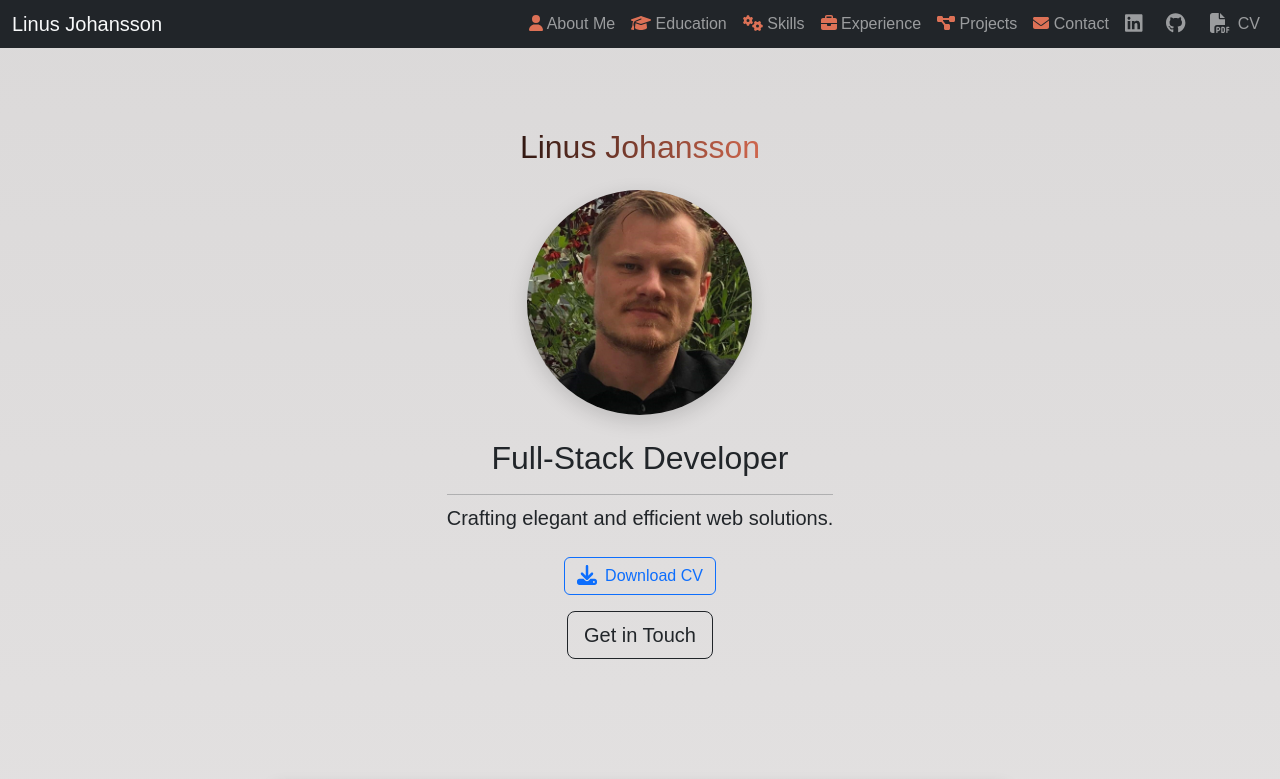
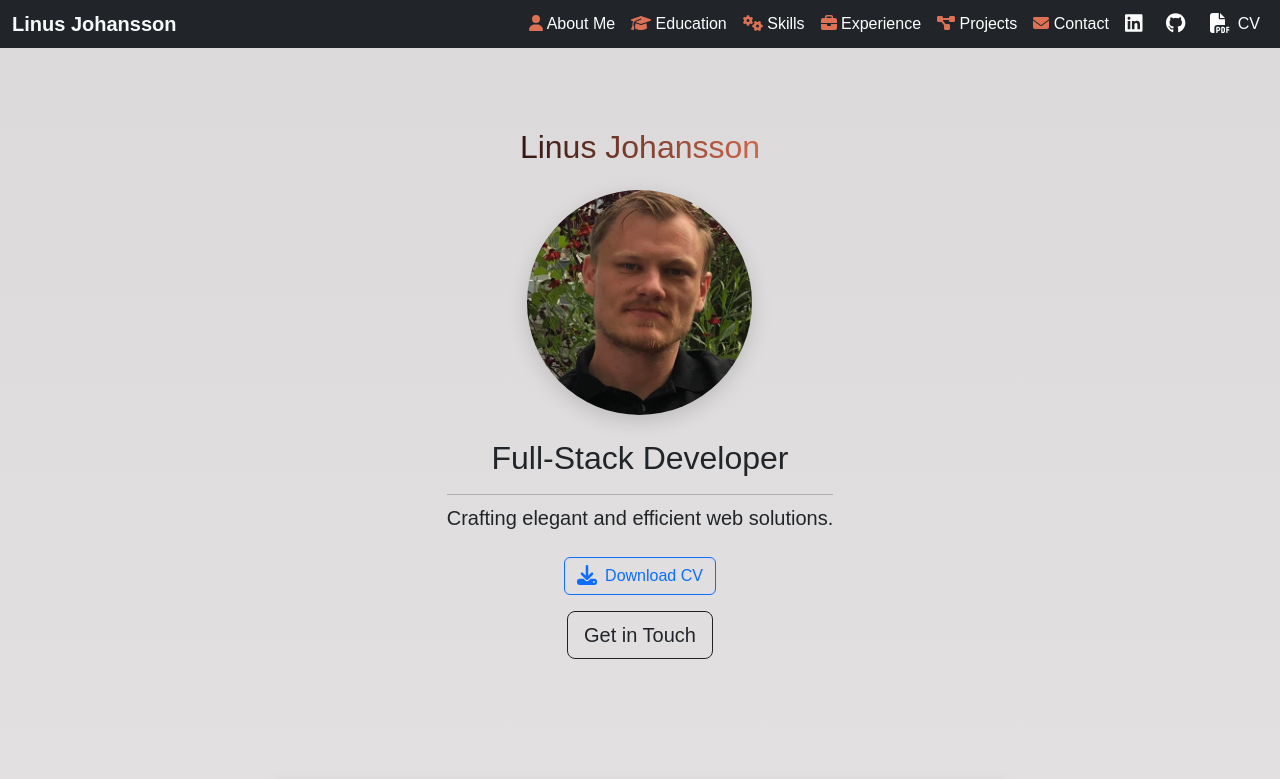
Before and after one commit to j0hanz/j0hanz-portfolio, a React (Create React App) app: page / in a window 1280 px wide. Shown: the top 779 px of the page. Built offline with nearby package versions, Linux system fonts and the light colour scheme.

Commit message:
Update NavBar module to use CSS module for consistent styling

```diff
--- a/src/components/styles/NavBar.module.css
+++ b/src/components/styles/NavBar.module.css
@@ -1,3 +1,24 @@
 .navIcon {
   color: #ff7f5fd8;
 }
+
+.customToggle {
+  border: none;
+  background: transparent;
+}
+
+.navbarBrand {
+  font-weight: bold;
+}
+
+.navLink {
+  color: #fff !important;
+}
+
+.navLink:hover {
+  background-color: #d1cfcf31;
+  color: #ddd !important;
+  border-radius: 5%;
+  padding-left: 5px;
+  padding-right: 5px;
+}
```
